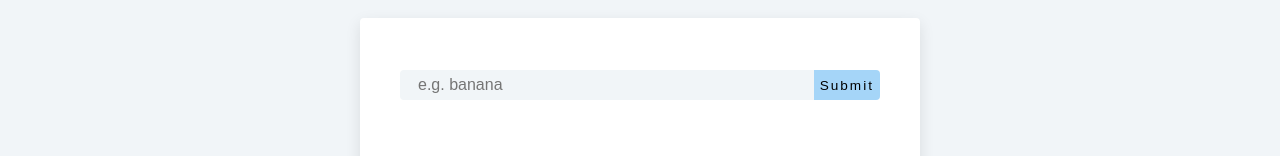
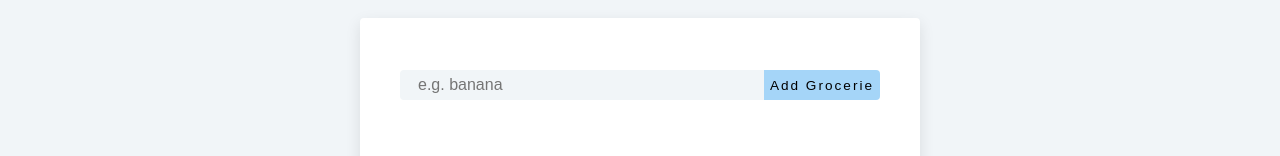
Before and after one commit to Marko1310/Grocery_localStorage, a React (Create React App) app: page / in a window 1280 px wide. Shown: the part 126-282 px from the top of the page. Built offline with nearby package versions, Linux system fonts and the light colour scheme.

Commit message:
create global context

```diff
--- a/src/components/submit/Submit.js
+++ b/src/components/submit/Submit.js
@@ -18,7 +18,7 @@ const Submit = ({ changeInput, addGrocerie, input }) => {
         className="submit-input"
         onChange={(e) => changeInput(e)}
       ></input>
-      <input type="submit" value="Submit" className="submit-btn"></input>
+      <input type="submit" value="Add grocerie" className="submit-btn"></input>
     </form>
   );
 };
```
Also changed, not shown: context/GlobalContext.js (added, +12 -0 lines).
